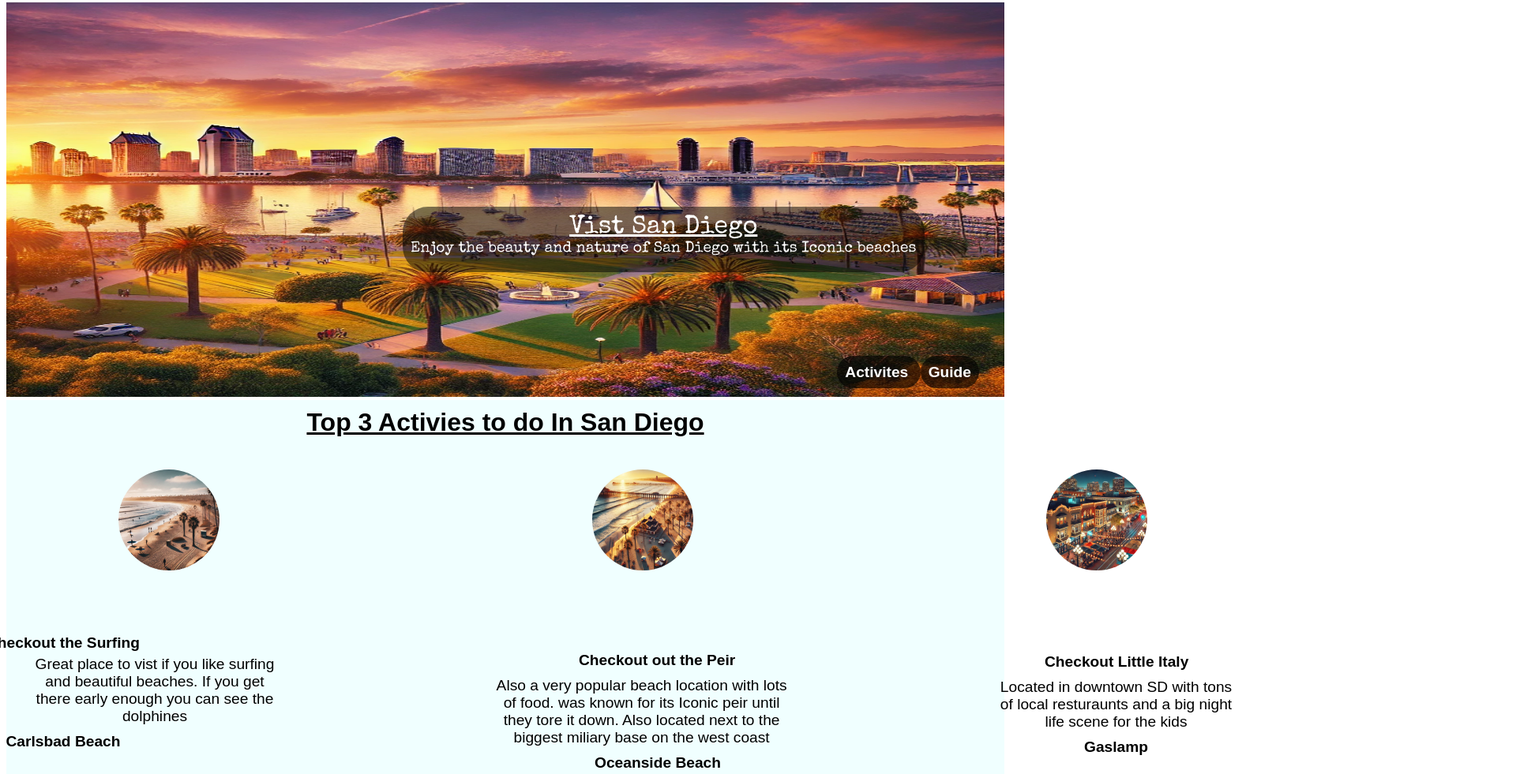
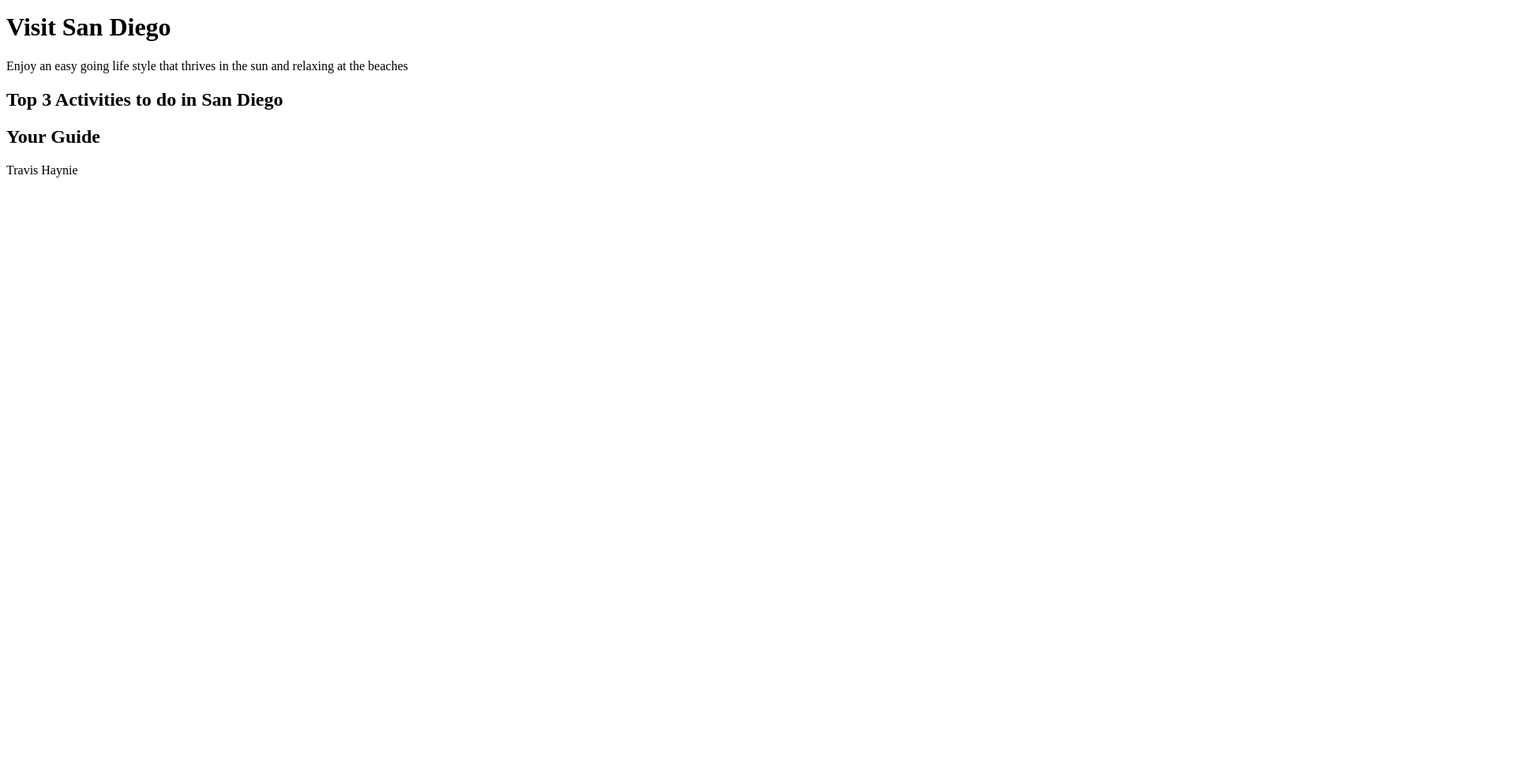
Before and after one commit to TravisHaynie/Scrimbino, a plain HTML site: page index.html in a window 1280 px wide. Shown: the part 5-986 px from the top of the page at 79% size, 1920 px wide, since content can reach past the window. After the commit the page ends 800 px from the top, so only its background shows below. Drawn offline with nearby package versions, Linux system fonts and the light colour scheme.

Commit message:
deleted code and started over

```diff
--- a/assets/css/scripts.css
+++ /dev/null
@@ -1,256 +0,0 @@
-:root {
-    --med-blue: aqua;
-    --light-blue: azure;
-    --light-gray: gray;
-    --dark-blue: rgb(55, 0, 255);
-}
-
-body {
-    font-family: sans-serif;
-}
-
-h1 {
-    margin: 0;
-    text-align: center;
-    text-decoration: underline;
-
-}
-
-ul {
-    position: absolute;
-    right:40px;
-    top:450px;
-
-}
-
-li {
-    background-color: rgba(0, 0, 0, 0.624);
-    padding: 10px;
-    border-radius: 5rem;
-    display: inline;
-    font-size: larger;
-    font-weight: bolder;
-}
-
-.white {
-    color:white;
-    text-decoration: none;
-}
-
-h2 {
-    text-align: center;
-}
-
-p {
-    margin:0;
-    font-size: larger;
-
-
-}
-
-div.header {
-    text-align: center;
-
-}
-
-.con-black {
-    background: rgba(2, 2, 2, 0.505);
-    bottom: 450px;
-    left: 510px;
-    position: absolute;
-    border-radius: 2rem;
-    padding: 10px 10px 20px 10px;
-
-}
-
-/* .white-c {
-    color: white;
-    font-weight: bolder;
-} */
-
-.activities {
-    background-color: var(--light-blue);
-    border-bottom: 5px solid gray;
-    padding-top: 10px;
-
-
-}
-
-.destination1 {
-    display: inline-block;
-    top: 30px;
-    padding-top: 200px;
-    text-align: center;
-    position: relative;
-    right: 560px;
-
-
-}
-
-.car-b {
-    position: relative;
-    right:20px;
-
-}
-
-.destination2 {
-    display: inline-block;
-    left: 630px;
-    bottom: 105px;
-    position: relative;
-    text-align: center;
-
-}
-
-.destination3 {
-    left: 1250px;
-    bottom: 255px;
-    position: relative;
-    display: inline-block;
-    text-align: center;
-}
-
-  .activitie-1 {
-
-    position: relative;
-    top:20px;
-
-    margin:auto
-}
-
-.activitie-2 {
-    margin-bottom: 10px;
-    text-align:justify;
-    position: relative;
-    left:115px;
-    top:10px;
-}
-
-.activitie-3 {
-    margin-bottom: 10px;
-    text-align: justify;
-    position: relative;
-    left:65px;
-}
-
-.car-c {
-    position: relative;
-    left:50px;
-    top:10px;
-}
-
-.guide {
-    padding-top: 50px;
-    background-color: var(--med-blue);
-    border-bottom: 5px solid gray;
-    text-align: center;
-}
-
-.guide-1 {
-    margin-top: 50px;
-    font-size: larger;
-    font-weight: bolder;
-}
-
-.guide-container {
-    margin: 5px 350px 50px 350px;
-    padding: 100px;
-    background-color: var(--light-blue);
-    border-radius: 5rem;
-    border-bottom: 5px solid var(--dark-blue);
-    border-top: 5px solid var(--dark-blue);
-
-}
-
-.guide-container:hover {
-    background-color: rgba(137, 43, 226, 0.198);
-}
-
-.block {
-    display: inline-block;
-}
-
-.block:hover{
-    background-color: rgba(240, 248, 255, 0.367);
-    border-radius: 5rem;
-    padding: 10px;
-}
-
-.backgroundImg {
-    width: 100%;
-    height: 500px;
-    /* border-bottom:5px solid black; */
-}
-
-.img-1 {
-    width: 10%;
-    border-radius: 10rem;
-    position: absolute;
-    top: 600px;
-    left: 150px;
-}
-
-
-.img-2 {
-    width: 10%;
-    border-radius: 10rem;
-    position: absolute;
-    top: 600px;
-    left: 750px;
-}
-
-.img-3 {
-    width: 10%;
-    border-radius: 10rem;
-    position: absolute;
-    top: 600px;
-    left: 1325px;
-}
-
-.self-img {
-    width: 50%;
-    float: left;
-    border-radius: 5rem;
-    border: 2px solid black;
-
-
-}
-
-.text-1 {
-    width: 25%;
-    margin-left: 590px;
-    margin-bottom: 10px;
-    margin-top:25px;
-}
-
-.text-2 {
-    width: 30%;
-    position: relative;
-    right:15px;
-    margin-top:20px;
-}
-
-.text-3 {
-    width: 40%;
-    position: relative;
-}
-
-.destination1:hover, .destination2:hover, .destination3:hover {
-    font-family: serif;
-}
-
-.white:hover {
-    color:aqua;
-}
-
-.travis:hover {
-    color:aqua;
-}
-
-
-.white-c {
-    font-family: "Special Elite", system-ui;
-    font-weight: 400;
-    font-style: normal;
-    color:white;
-  }
--- a/index.html
+++ b/index.html
@@ -1,109 +1,24 @@
 <!DOCTYPE html>
 <html lang="en">
 <head>
-    <meta charset="UTF-8" />
-    <meta name="viewport" content="width=device-width, initial-scale=1.0" />
+  <meta charset="UTF-8">
+  <meta name="viewport" content="width=device-width, initial-scale=1.0">
   <title>Document</title>
-    <link rel="stylesheet" href="./assets/css/scripts.css" />
-    <link rel="preconnect" href="https://fonts.googleapis.com">
-    <link rel="preconnect" href="https://fonts.gstatic.com" crossorigin>
-    <link href="https://fonts.googleapis.com/css2?family=Creepster&family=Special+Elite&display=swap" rel="stylesheet">
 </head>
-  <body class="container">
+<body>
   <header>
-      <nav>
-        <ul>
-          <li><a class="white" href="#checkout">Activites</a></i>
-          <li><a class="white" href="#checkout-1">Guide</a></i>
-        </ul>
-      </nav>
-      <div class="headerimg">
-        <img
-          class="backgroundImg"
-          src="./assets/images/sandiego.jpg"
-          alt="placeholder-Image"
-        />
-        <div class="con-black">
-          <div class="header">
-            <h1 class="white-c">Vist San Diego</h1>
-            <p class="white-c">
-              Enjoy the beauty and nature of San Diego with its Iconic beaches
-            </p>
-          </div>
-        </div>
-      </div>
+    <h1>Visit San Diego</h1>
+    <p>Enjoy an easy going life style that thrives in the sun and relaxing at the beaches</p>
   </header>
   <main>
-      <div class="activities">
-        <div class="shade">
-        <img
-          class="img-1"
-          src=" ./assets/images/carlsbad.webp"
-          alt="placeholder-Image"
-        />
-        <img
-          class="img-2"
-          src="./assets/images/oceanside.webp"
-          alt="placeholder-Image"
-        />
-        <img
-          class="img-3"
-          src="./assets/images/gaslamp.webp"
-          alt="placeholder-Image"
-        />
-      </div>
-        <h1 id="checkout">Top 3 Activies to do In San Diego</h1>
-        <div class="destination1">
-          <p class="activitie-1"><strong car>Checkout the Surfing</strong></p>
-          <p class="text-1">
-            Great place to vist if you like surfing and beautiful beaches. If
-            you get there early enough you can see the dolphines
-          </p>
-          <p><strong>Carlsbad Beach</strong></p>
-        </div>
-        <div class="destination2">
-          <p class="activitie-2"><strong class="car-b">Checkout out the Peir</strong></p>
-          <p class="text-2">
-            Also a very popular beach location with lots of food. was known for
-            its Iconic peir until they tore it down. Also located next to the
-            biggest miliary base on the west coast
-          </p>
-          <p class="activitie-2"><strong>Oceanside Beach</strong></p>
-        </div>
-        <div class="destination3">
-          <p class="activitie-3"><strong>Checkout Little Italy</strong></p>
-          <p class="text-3">
-            Located in downtown SD with tons of local resturaunts and a big
-            night life scene for the kids
-          </p>
-          <p class="activitie-3"><strong class="car-c">Gaslamp</strong></p>
-        </div>
-      </div>
-      <div class="guide">
-        <div class="guide-container">
-          <div class="block">
-            <img
-              class="self-img"
-              src="./assets/images/portfolio picture.png"
-              alt="placeholder-Image"
-            />
-            <h2 id="checkout-1">Your Guide</h2>
-            <p>
-              "I have lived In San Diego for 26 years, so i can show you all of
-              its best parts and hidden secrets that San Diego has to offer. I
-              went to Escondido High school right out side the city, so not only
-              can I show you the city and its beachs, but I know a ton of local
-              spots and activities farther inland as well. Lets have a great
-              time.
-            </p>
-            <p class="guide-1">
-              <a class="travis" href="https://shimmering-narwhal-fe808a.netlify.app">
-                Travis Haynie
-              </a>
-            </p>
-          </div>
-        </div>
-      </div>
+    <section>
+      <h2>Top 3 Activities to do in San Diego</h2>
+    </section>
+    <section>
+      <h2>Your Guide</h2>
+      <p></p>
+      <p>Travis Haynie</p>
+    </section>
   </main>
 </body>
 </html>
```
Also changed, not shown: assets/images/sandiego.gif (renamed from assets/images/sandiego.jpg). Lines whose indentation alone changed are shown as unchanged.
